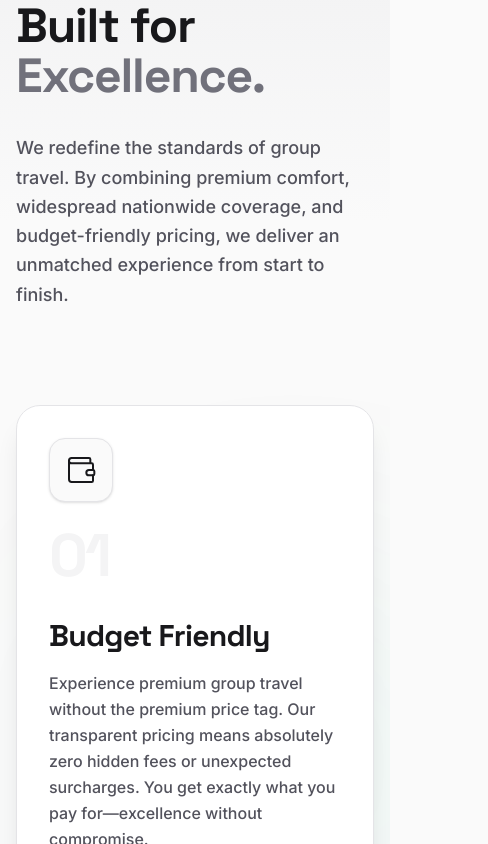
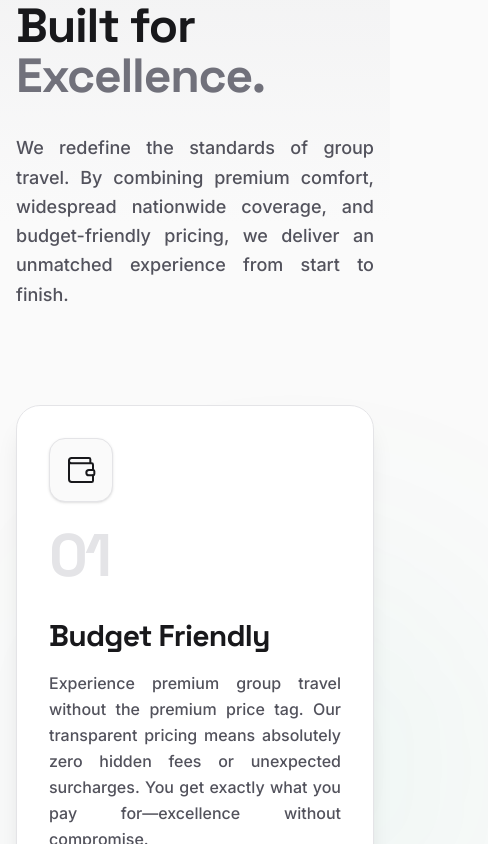
Before and after one commit to DevHansJTF/bus-rental, a Next.js app: page / in a window 390 px wide. Shown: the part 1440-2284 px from the top of the page, 488 px wide, since content can reach past the window. Built offline with nearby package versions, Linux system fonts and the light colour scheme.

Commit message:
adjusted font sizes

```diff
--- a/components/sections/Features.tsx
+++ b/components/sections/Features.tsx
@@ -28,7 +28,7 @@ const features = [
     description:
       "Ergonomic seating, refined climate control, and unmatched legroom. We prioritize your well-being with meticulously maintained fleets so you can arrive relaxed, refreshed, and ready.",
     icon: Bus,
-    image: "/premium-comfort.jpg",
+    image: "/premium-comfort.png",
   },
 ];
 
@@ -38,7 +38,7 @@ export function Features() {
   return (
     <section
       id="features"
-      className="py-24 md:py-32 bg-zinc-50 dark:bg-zinc-950 relative z-20 overflow-clip transition-colors duration-300"
+      className="py-24 md:py-32 bg-zinc-50 dark:bg-zinc-950 relative z-20 overflow-visible transition-colors duration-300"
       ref={containerRef}
     >
       {/* Background abstract gradients and textures */}
@@ -73,7 +73,7 @@ export function Features() {
               whileInView={{ opacity: 1, y: 0 }}
               viewport={{ once: true, margin: "-100px" }}
               transition={{ delay: 0.2 }}
-              className="mt-8 text-lg sm:text-xl text-zinc-600 dark:text-zinc-400 leading-relaxed font-medium max-w-lg"
+              className="mt-8 text-lg sm:text-xl text-zinc-600 dark:text-zinc-400 leading-relaxed font-medium max-w-lg text-justify"
             >
               We redefine the standards of group travel. By combining premium comfort, widespread nationwide coverage,
               and budget-friendly pricing, we deliver an unmatched experience from start to finish.
@@ -142,7 +142,7 @@ function FeatureCard({ feature, index }: { feature: Feature; index: number }) {
             <feature.icon className="w-8 h-8 sm:w-10 sm:h-10" strokeWidth={1.5} />
           </div>
 
-          <span className="text-6xl sm:text-7xl lg:text-8xl font-heading font-black text-zinc-100 dark:text-zinc-900/50 group-hover:text-zinc-200 dark:group-hover:text-zinc-800 transition-colors duration-500 tracking-tighter">
+          <span className="text-6xl sm:text-7xl lg:text-8xl font-heading font-black text-zinc-200 dark:text-zinc-900 group-hover:text-zinc-300 dark:group-hover:text-zinc-800 transition-colors duration-500 tracking-tighter">
             0{index + 1}
           </span>
         </div>
@@ -151,7 +151,7 @@ function FeatureCard({ feature, index }: { feature: Feature; index: number }) {
           <h3 className="text-3xl sm:text-4xl lg:text-5xl font-heading font-bold text-zinc-900 dark:text-white mb-4 tracking-tight transition-colors duration-500">
             {feature.title}
           </h3>
-          <p className="text-base sm:text-lg lg:text-xl text-zinc-600 dark:text-zinc-400 font-medium leading-relaxed">
+          <p className="text-base sm:text-lg lg:text-xl text-zinc-600 dark:text-zinc-400 font-medium leading-relaxed text-justify">
             {feature.description}
           </p>
         </div>
--- a/components/sections/Fleet.tsx
+++ b/components/sections/Fleet.tsx
@@ -115,7 +115,7 @@ export function Fleet() {
             whileInView={{ opacity: 1, y: 0 }}
             viewport={{ once: true }}
             transition={{ delay: 0.1 }}
-            className="text-zinc-500 dark:text-zinc-400 text-base sm:text-lg px-4"
+            className="text-zinc-500 dark:text-zinc-400 text-base sm:text-lg px-4 max-w-2xl mx-auto md:text-center text-justify"
           >
             Find the perfect ride gracefully tailored to your needs.
           </motion.p>
@@ -274,7 +274,7 @@ export function Fleet() {
                           </div>
                           <div className="flex flex-col items-center text-center gap-2 text-zinc-500 dark:text-zinc-400">
                             <Wind className="w-5 h-5 text-zinc-500 dark:text-zinc-400" />
-                            <span className="text-xs font-medium">{bus.specs.ac}</span>
+                            <span className="text-xs font-medium whitespace-nowrap">{bus.specs.ac}</span>
                           </div>
                         </div>
 
@@ -353,7 +353,7 @@ export function Fleet() {
                     </p>
                   </div>
 
-                  <p className="text-sm sm:text-base text-zinc-800 font-semibold dark:text-zinc-400 leading-relaxed mb-6 sm:mb-8">
+                  <p className="text-sm sm:text-base text-zinc-800 font-semibold dark:text-zinc-400 leading-relaxed mb-6 sm:mb-8 text-justify">
                     {selectedBus.description} This vehicle is meticulously maintained and features premium amenities
                     ensuring a comfortable journey for your entire group.
                   </p>
@@ -374,7 +374,9 @@ export function Fleet() {
                       </div>
                       <div>
                         <p className="text-sm font-medium text-zinc-500 dark:text-zinc-400">Climate Control</p>
-                        <p className="font-bold text-zinc-900 dark:text-white">{selectedBus.specs.ac}</p>
+                        <p className="font-bold text-sm sm:text-base whitespace-nowrap text-zinc-900 dark:text-white">
+                          {selectedBus.specs.ac}
+                        </p>
                       </div>
                     </div>
                     <div className="flex items-center gap-4">
--- a/components/sections/WhyChooseUs.tsx
+++ b/components/sections/WhyChooseUs.tsx
@@ -6,32 +6,32 @@ const reasons = [
   {
     title: "Flexible Choices",
     description:
-      "Platea non auctor fermentum sollicitudin. Eget adipiscing augue sit quam natoque ornare cursus viverra odio.",
+      "Select from a vast array of tailored itineraries, luxury vehicle arrangements, and pick-up locations suited entirely to your group’s schedule and specific travel requirements.",
   },
   {
     title: "Awesome Support",
     description:
-      "Eget adipiscing augue sit quam natoque ornare cursus viverra odio. Diam quam gravida ultricies velit.",
+      "Our dedicated customer success team is available 24/7 to answer your inquiries, assist with booking changes, and guarantee a seamless, stress-free travel experience from start to finish.",
   },
   {
     title: "Maximum Freedom",
     description:
-      "Diam quam gravida ultricies velit duis consequat integer. Est aliquam posuere vel rhoncus massa volutpat in.",
+      "Enjoy complete independence to customize your route and stops. We give you the liberty to pause your journey, explore sights, and detour whenever inspiration strikes.",
   },
   {
     title: "Comfort You Deserve",
     description:
-      "Vitae pretium nulla sed quam id nisl semper. Vel non in proin egestas dis_faucibus rhoncus. Iaculis dignissim aenean.",
+      "Indulge in plush seating, expansive legroom, and climate-controlled cabins. We prioritize your physical well-being so you arrive at your destination refreshed and fully energized.",
   },
   {
     title: "Seamless Booking",
     description:
-      "Diam quam gravida ultricies velit duis consequat integer. Est aliquam posuere vel rhoncus massa volutpat in.",
+      "Our intuitive online platform ensures reserving your bus is fast, effortless, and secure. Instant confirmations and transparent pricing leave no room for guesswork.",
   },
   {
     title: "Safe Journey",
     description:
-      "Diam quam gravida ultricies velit duis consequat integer. Est aliquam posuere vel rhoncus massa volutpat in.",
+      "Traverse securely with our highly experienced, certified drivers and top-tier fleet. Rigorous maintenance checks and stringent safety protocols protect you every mile of the way.",
   },
 ];
 
@@ -64,7 +64,7 @@ export function WhyChooseUs() {
                 whileInView={{ opacity: 1 }}
                 viewport={{ once: true }}
                 transition={{ delay: 0.3 }}
-                className="mt-8 text-zinc-500 dark:text-slate-400 leading-relaxed max-w-sm text-lg transition-colors"
+                className="mt-8 text-zinc-500 dark:text-slate-400 leading-relaxed max-w-sm text-lg transition-colors text-justify"
               >
                 We blend modern technology, elegant fleet design, and exceptional customer service into one holistic
                 experience.
@@ -90,7 +90,7 @@ export function WhyChooseUs() {
                   </span>
                   {reason.title}
                 </h3>
-                <p className="text-zinc-500 dark:text-slate-400 leading-relaxed text-sm md:text-base relative z-10 transition-colors">
+                <p className="text-zinc-500 dark:text-slate-400 leading-relaxed text-sm md:text-base relative z-10 transition-colors text-justify">
                   {reason.description}
                 </p>
               </motion.div>
```
